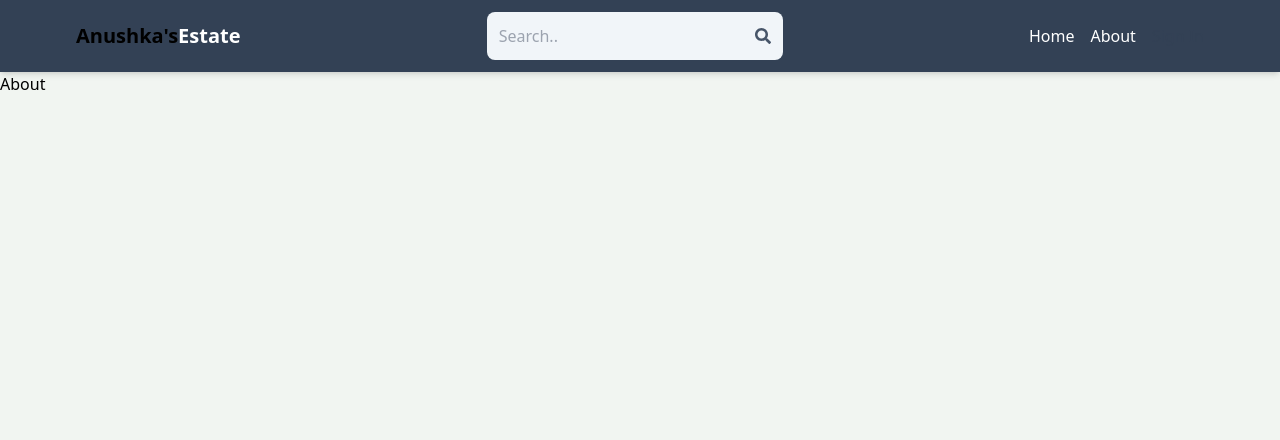
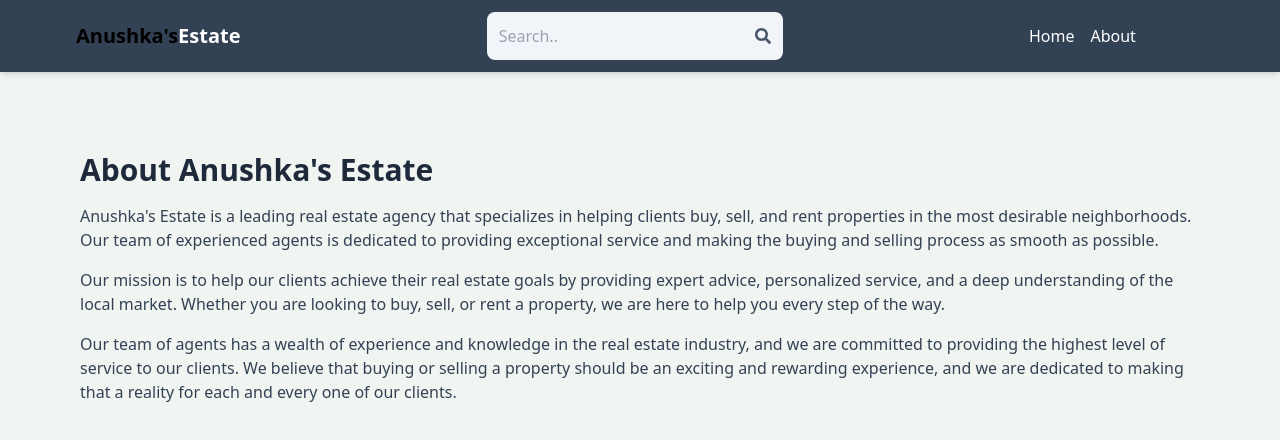
Before and after one commit to Anushka123Garg/Real-Estate, a React (Vite) app in the folder client/: page /about in a window 1280 px wide. Shown: the top 440 px of the page. Built offline with nearby package versions, Linux system fonts and the light colour scheme; no server answers.

Commit message:
complete about page

```diff
--- a/client/index.html
+++ b/client/index.html
@@ -2,9 +2,8 @@
 <html lang="en">
   <head>
     <meta charset="UTF-8" />
-    <link rel="icon" type="image/svg+xml" />
     <meta name="viewport" content="width=device-width, initial-scale=1.0" />
-    <title>Mern-Estate</title>
+    <title>Anushka's Estate</title>
   </head>
   <body>
     <div id="root"></div>
--- a/client/src/pages/About.jsx
+++ b/client/src/pages/About.jsx
@@ -1,9 +1,31 @@
-import React from 'react'
+import React from "react";
 
 export default function About() {
   return (
-    <div>
-      About
+    <div className="py-20 px-4 max-w-6xl mx-auto">
+      <h1 className="text-3xl font-bold mb-4 text-slate-800">
+        About Anushka's Estate
+      </h1>
+      <p className="mb-4 text-slate-700">
+        Anushka's Estate is a leading real estate agency that specializes in
+        helping clients buy, sell, and rent properties in the most desirable
+        neighborhoods. Our team of experienced agents is dedicated to providing
+        exceptional service and making the buying and selling process as smooth
+        as possible.
+      </p>
+      <p className="mb-4 text-slate-700">
+        Our mission is to help our clients achieve their real estate goals by
+        providing expert advice, personalized service, and a deep understanding
+        of the local market. Whether you are looking to buy, sell, or rent a
+        property, we are here to help you every step of the way.
+      </p>
+      <p className="mb-4 text-slate-700">
+        Our team of agents has a wealth of experience and knowledge in the real
+        estate industry, and we are committed to providing the highest level of
+        service to our clients. We believe that buying or selling a property
+        should be an exciting and rewarding experience, and we are dedicated to
+        making that a reality for each and every one of our clients.
+      </p>
     </div>
-  )
+  );
 }
```
